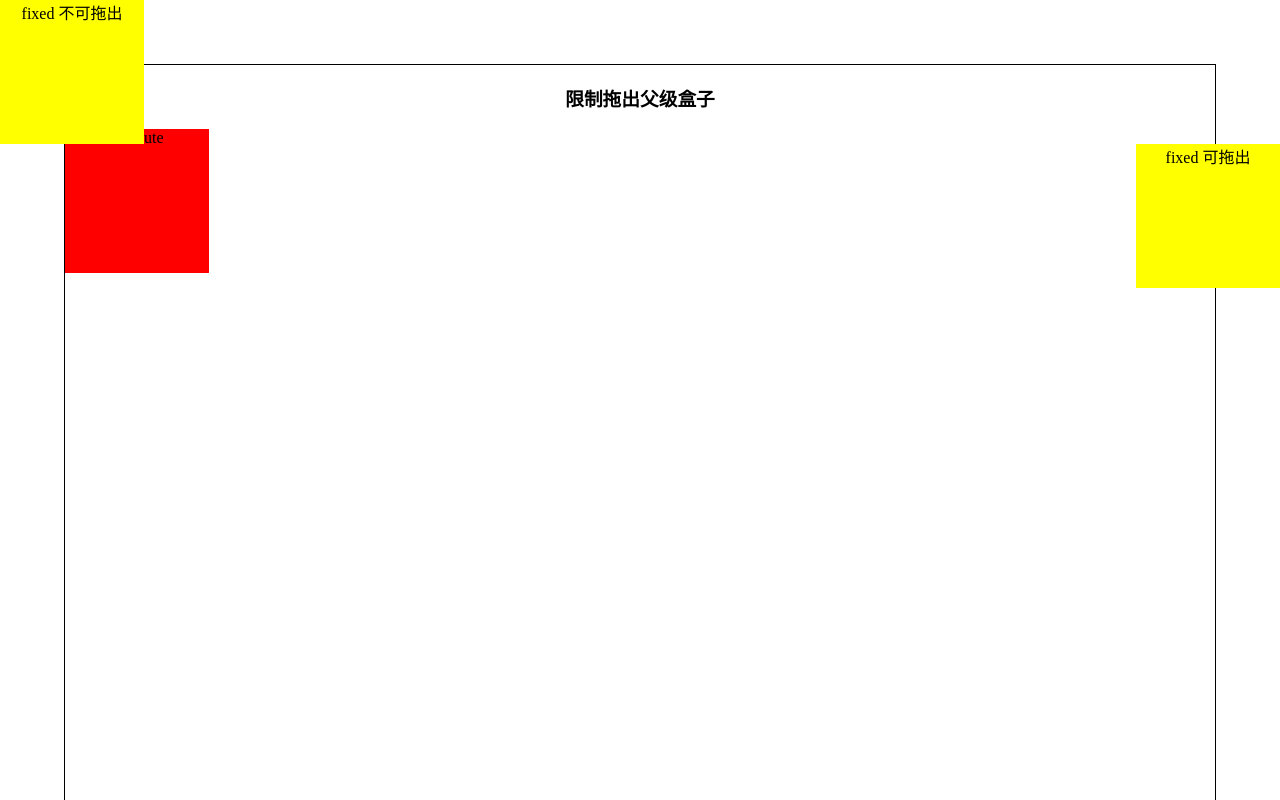
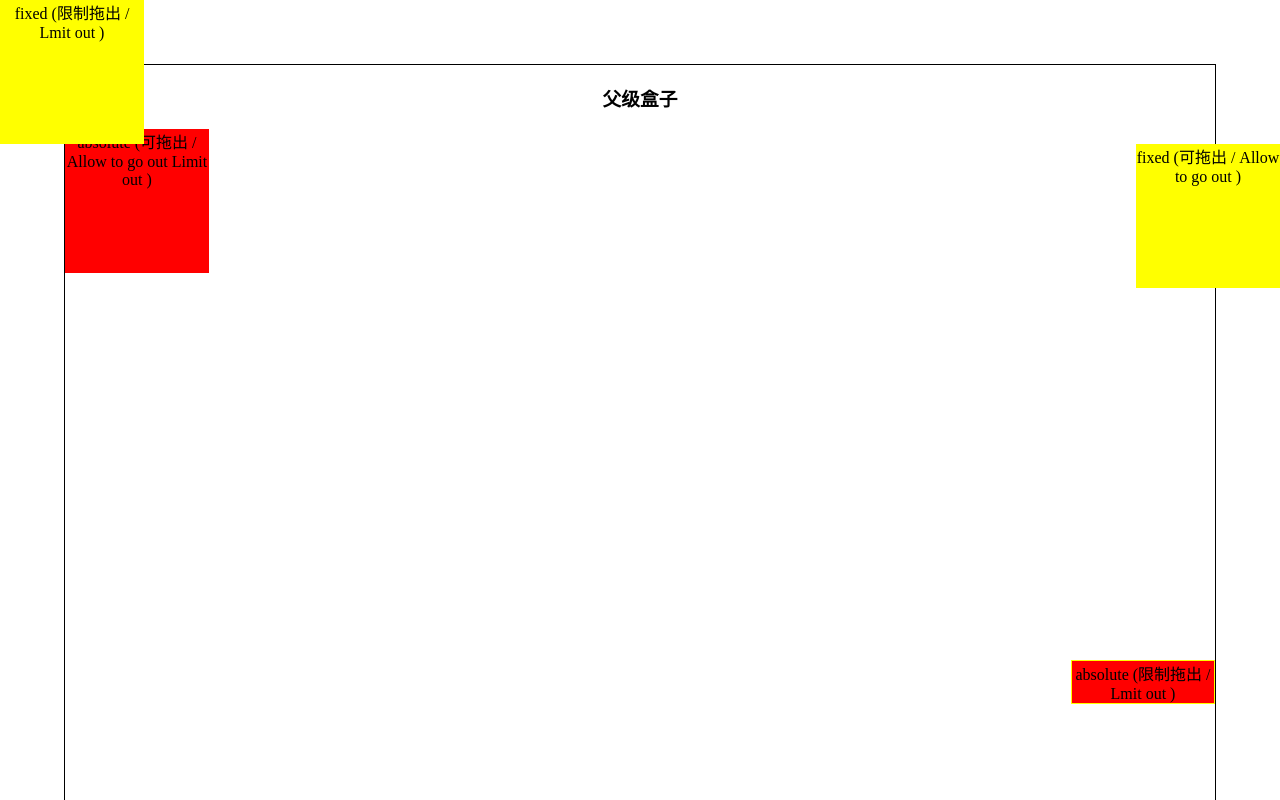
Before and after one commit to songyijian/DragDOM, a website: page demo/index.html in a window 1280 px wide. Shown: the top 800 px of the page. Drawn offline with Linux system fonts and the light colour scheme.

Commit message:
feat:完善demo、docs

```diff
--- a/demo/index.html
+++ b/demo/index.html
@@ -1,63 +1,98 @@
 <!DOCTYPE html>
 <html lang="en">
   <head>
-  <meta charset="UTF-8">
-	<meta name="viewport" content="width=device-width, initial-scale=1,maximum-scale=1,user-scalable=no">
+    <meta charset="UTF-8" />
+    <meta
+      name="viewport"
+      content="width=device-width, initial-scale=1,maximum-scale=1,user-scalable=no"
+    />
 
     <title>Documen</title>
     <script src="../dist/dragdomjs.umd.js"></script>
 
     <style>
-    html,body{padding: 0; margin:0; }
-    body{text-align: center; padding: 0; margin:0;}
-    *{ box-sizing: border-box;}
-    .boxf{ border:1px solid #000; height:100vw; width:90vw; position: relative; margin:5vw; display: inline-block;}
-    .boxc{ width: 18vmin; height: 18vmin; background: red; position: absolute;}
-    #box2{height:auto;  position: absolute; z-index: 999; bottom: 0px; left: 0; border: 1px solid yellow;}
+      html,
+      body {
+        padding: 0;
+        margin: 0;
+      }
+      body {
+        text-align: center;
+        padding: 0;
+        margin: 0;
+      }
+      * {
+        box-sizing: border-box;
+      }
+      .boxf {
+        border: 1px solid #000;
+        height: 100vw;
+        width: 90vw;
+        position: relative;
+        margin: 5vw;
+        display: inline-block;
+      }
+      .boxc {
+        width: 18vmin;
+        height: 18vmin;
+        background: red;
+        position: absolute;
+      }
+      #box2 {
+        height: auto;
+        position: absolute;
+        z-index: 999;
+        bottom: 50%;
+        right: 0;
+        border: 1px solid yellow;
+      }
 
-    #box3{ position:fixed; top:0;}
-    #box4{ position:fixed; top:18vmin; right: 0;}
-    .fixed{ background: yellow;}
+      #box3 {
+        position: fixed;
+        top: 0;
+      }
+      #box4 {
+        position: fixed;
+        top: 18vmin;
+        right: 0;
+      }
+      .fixed {
+        background: yellow;
+      }
     </style>
   </head>
   <body>
-
     <div class="boxf">
-    <h3> 限制拖出父级盒子 </h3>
-    <div id="box1" class="boxc">absolute</div>
+      <h3>父级盒子</h3>
+      <div id="box1" class="boxc">
+        absolute (可拖出 / Allow to go out Limit out )
+      </div>
+      <div id="box2" class="boxc">absolute (限制拖出 / Lmit out )</div>
     </div>
 
-  <div class="boxf">
-    <h3> 可拖出父级盒子 </h3>
-    <div id="box2" class="boxc">absolute</div>
-  </div>
-
-  <div id="box3" class="boxc fixed">fixed 不可拖出</div>
-  <div id="box4" class="boxc fixed">fixed 可拖出</div>
-
+    <div id="box3" class="boxc fixed">fixed (限制拖出 / Lmit out )</div>
+    <div id="box4" class="boxc fixed">fixed (可拖出 / Allow to go out )</div>
 
     <script>
-    const $ = document.querySelector.bind(document)
-    new DragDOM($('#box1'),{
-      overflow:false,
-      pUnit:'%'
-    })
+      const $ = document.querySelector.bind(document);
+      new DragDOM($("#box1"), {
+        overflow: false,
+        pUnit: "%",
+      });
 
+      new DragDOM($("#box2"), {
+        overflow: true,
+        pUnit: "%",
+        start: function () {
+          console.log(this);
+        },
+        end: function () {
+          console.log(this);
+        },
+      });
 
-    new DragDOM($('#box2'),{
-      overflow:true,
-      pUnit:'%',
-      start:function(){
-        console.log(this)
-      },
-      end:function(){
-        console.log(this)
-      }
-    })
-
-    new DragDOM($('#box3'),{pUnit:'%'})
-    new DragDOM($('#box4'),{overflow:true,pUnit:'%'})
-
+      new DragDOM($("#box3"), { pUnit: "%" });
+      new DragDOM($("#box4"), { overflow: true, pUnit: "%" });
     </script>
   </body>
 </html>
```
Also changed, not shown: package.json (+6 -4 lines), dist/dragdomjs.iife.1.1.0.js, dist/dragdomjs.umd.js, dist/index.js, 1 other file. Lines whose indentation alone changed are shown as unchanged.
